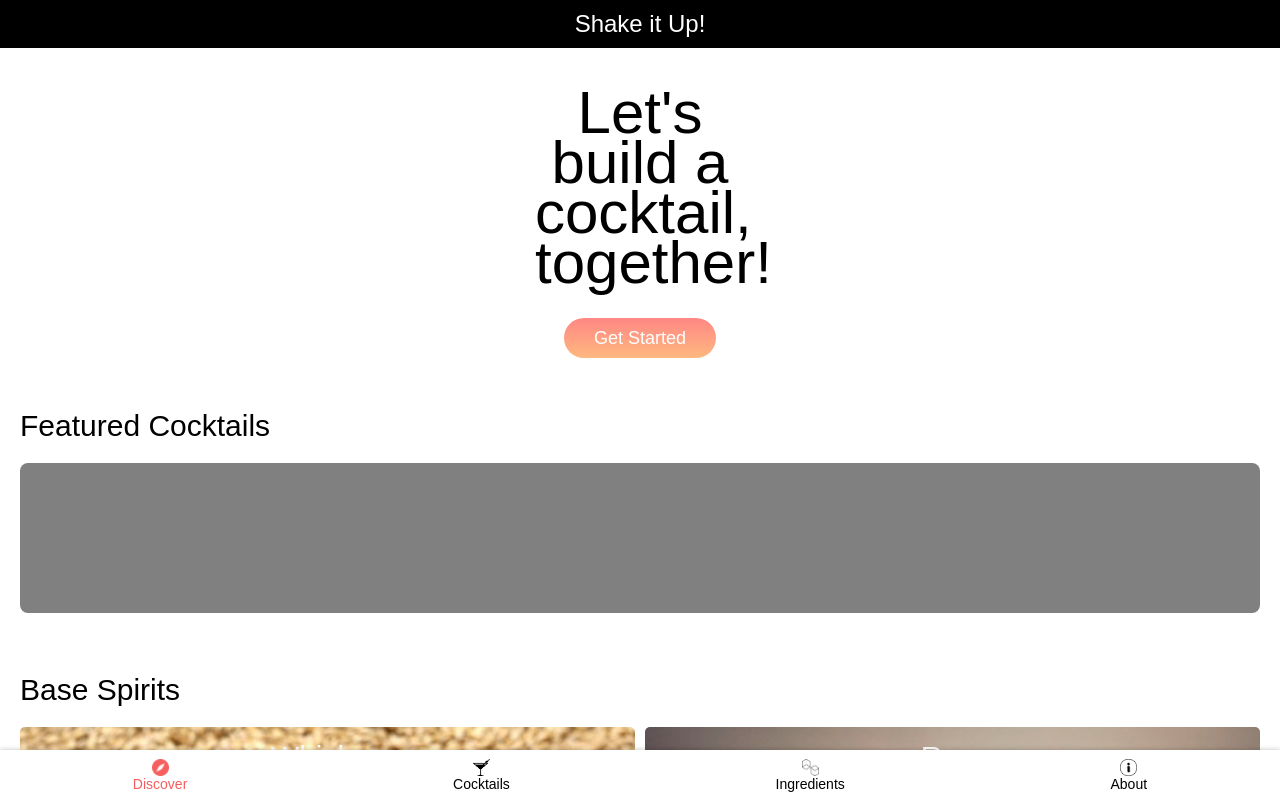
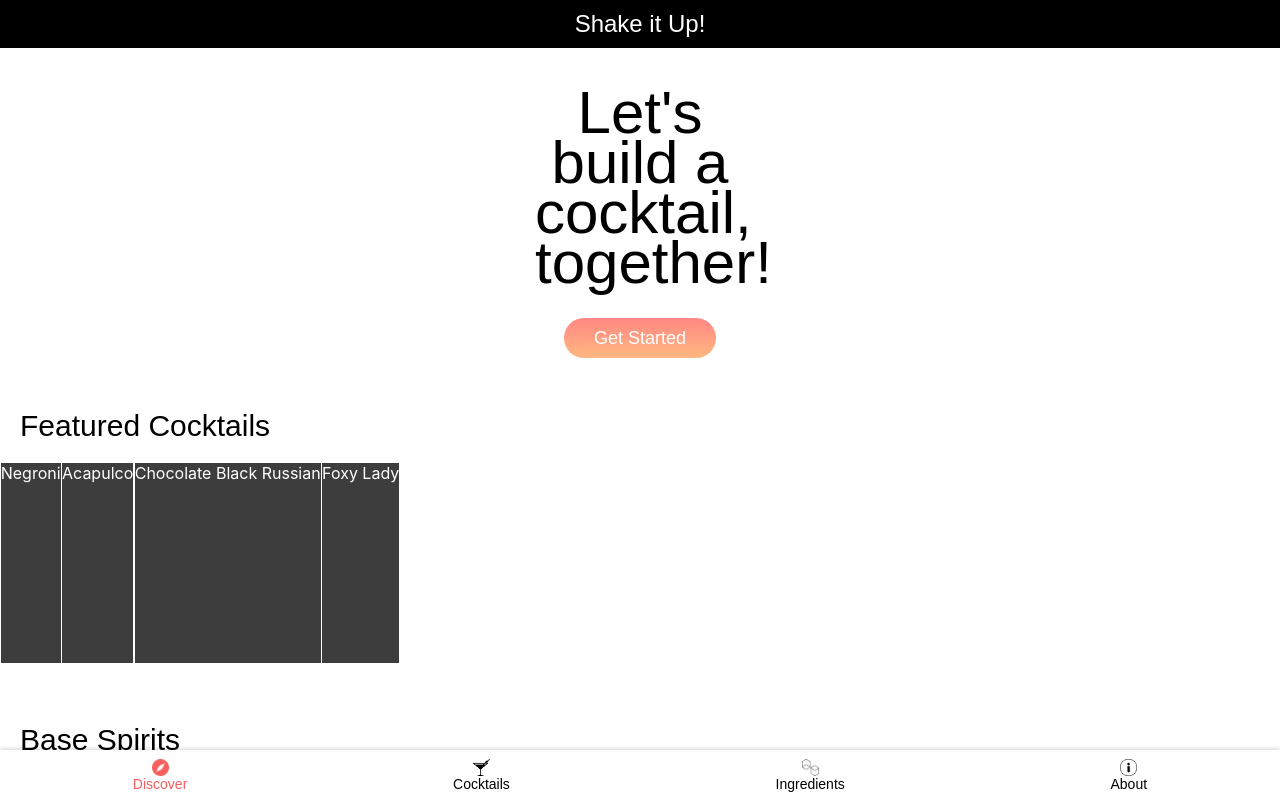
Before and after one commit to BenjaminTanSF/shake_it_up, a React (Create React App) app in the folder frontend/: page /#/ in a window 1280 px wide. Shown: the top 798 px of the page. Built offline with nearby package versions, Linux system fonts and the light colour scheme; a web font is replaced by a local one.

Commit message:
Prep discover page slideshow

```diff
--- a/frontend/src/components/discover/discover.js
+++ b/frontend/src/components/discover/discover.js
@@ -1,8 +1,6 @@
 import React from 'react';
 import BaseSpiritList from '../base_spirits/base_spirits';
 import { Link } from 'react-router-dom';
-import Menu from '../menu';
-import Header from '../header';
 
 class Discover extends React.Component {
 
@@ -17,8 +15,21 @@ class Discover extends React.Component {
           </div>
           <div className="discover-featured">
             <h1>Featured Cocktails</h1>
-            <div className="discover-slideshow"></div>
           </div>
+          <div className="discover-slideshow">
+              <div className="discover-slideshow-item">
+                <Link to="/drinks/11003">Negroni</Link>
+              </div>
+              <div className = "discover-slideshow-item" >
+                <Link to="/drinks/17836">Acapulco</Link>
+              </div>
+              <div className = "discover-slideshow-item" >
+                <Link to="/drinks/11243">Chocolate Black Russian</Link>
+              </div>
+              <div className = "discover-slideshow-item" >
+                <Link to="/drinks/11375">Foxy Lady</Link>
+              </div>
+            </div>
           <div className="discover-base">
             <h1>Base Spirits</h1>
             <div className="discover-base-spiritlist">
--- a/frontend/src/components/menu.jsx
+++ b/frontend/src/components/menu.jsx
@@ -54,7 +54,4 @@ class Menu extends React.Component {
 
 export default withRouter(Menu);
 
-// TODO: Add Featured Cocktails Image Slideshow
 // TODO: Add subtle black overlay for base spirit cards
-// TODO: Add hover & active CSS for "Get Started" button
-// TODO: Add hover & active CSS for menu items
--- a/frontend/src/styles/discover/discover.scss
+++ b/frontend/src/styles/discover/discover.scss
@@ -145,6 +145,12 @@ h1 {
   line-height: 50px;
 }
 
+#cb {
+  width: 15px;
+  height: 15px;
+  position: absolute;
+}
+
 .discover-body {
   display: flex;
   flex-direction: column;
@@ -176,9 +182,22 @@ h1 {
 }
 
 .discover-slideshow {
-  background-color: gray;
-  border-radius: 8px;
-  height: 150px;
+  height: 200px;
+  width: 400px;
+  display: flex;
+  justify-content: space-around;
+  align-items: center;
+  overflow-x: scroll
+}
+
+.discover-slideshow-item {
+  background-color: rgb(61, 61, 61);
+  height: 200px;
+}
+
+.discover-slideshow-item a {
+  text-decoration: none;
+  color: white;
 }
 
 .discover-base {
```
Also changed, not shown: frontend/src/assets/cocktailbuddy.jpg (renamed from frontend/src/assets/cocktail buddy.jpg).
